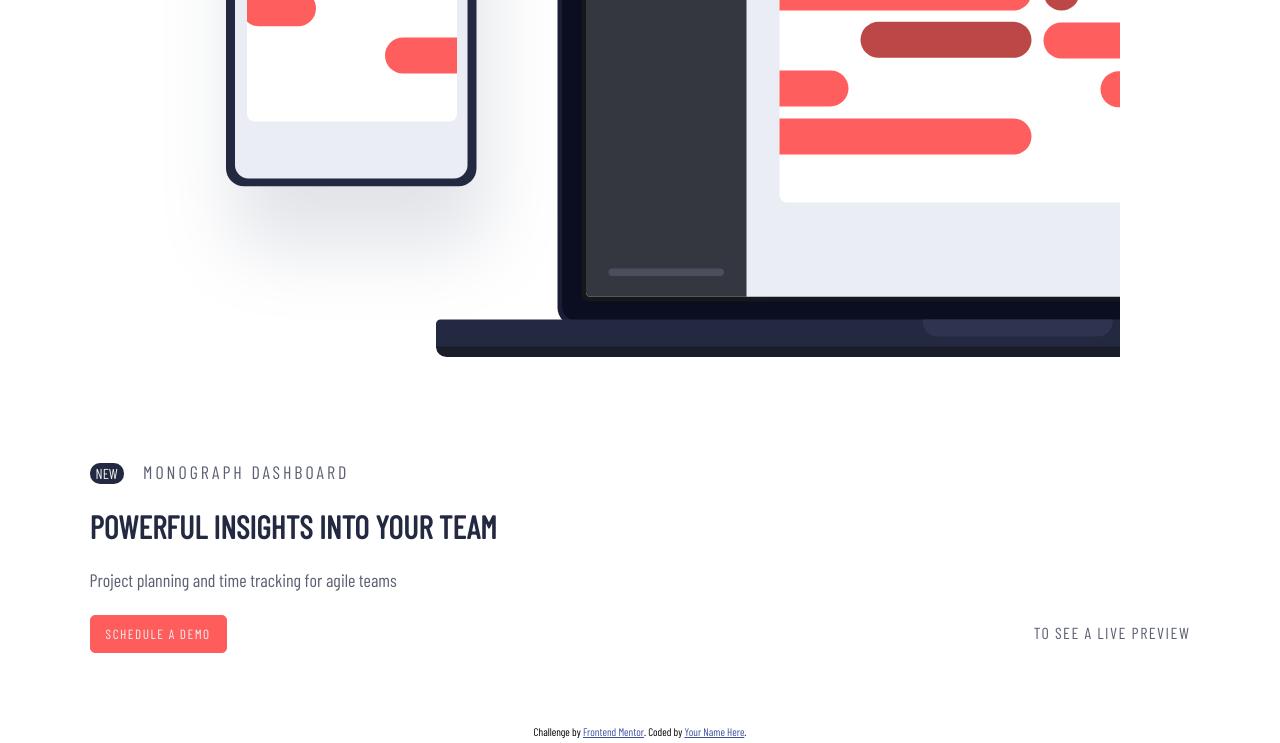
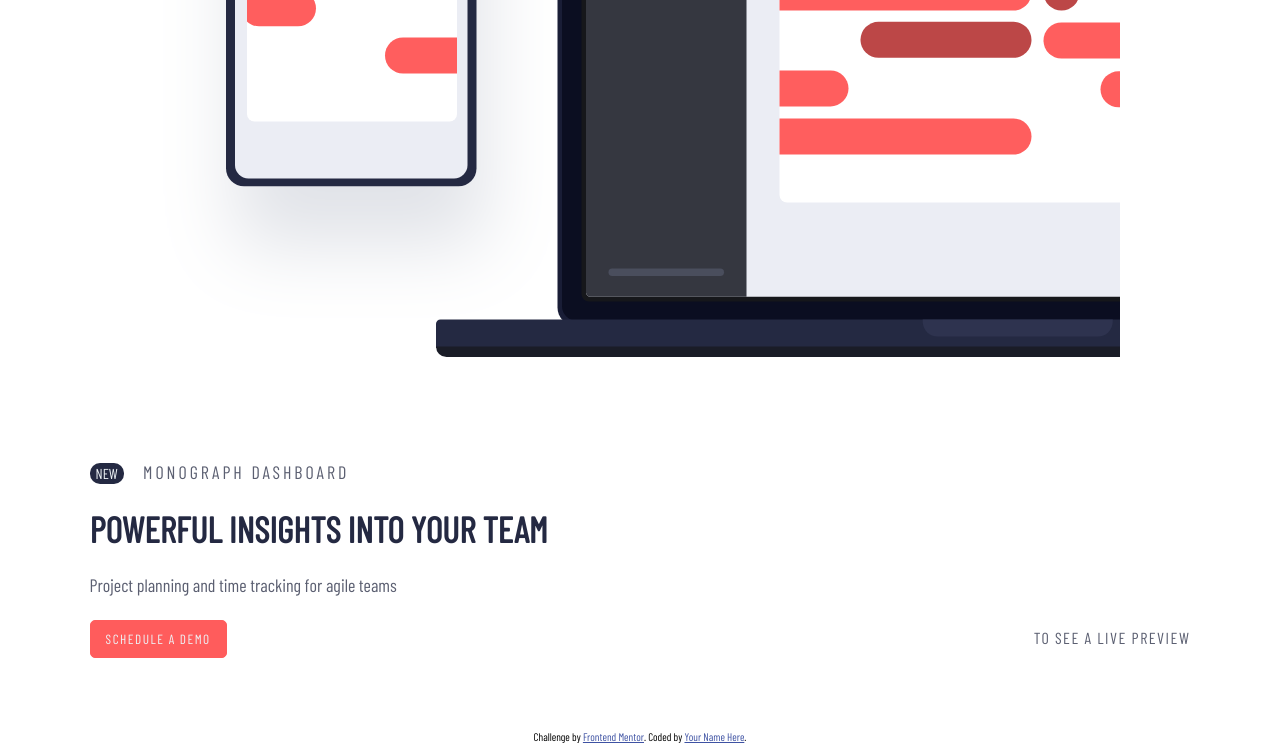
Before and after one commit to mtenkorang/project-tracking-intro, a plain HTML site: page index.html in a window 1280 px wide. Shown: the part 467-1210 px from the top of the page. Drawn offline with nearby package versions, Linux system fonts and the light colour scheme.

Commit message:
Minor fixes

```diff
--- a/css/style.css
+++ b/css/style.css
@@ -65,13 +65,14 @@ main {
 main h1 {
   text-transform: uppercase;
   color: hsl(230deg, 29%, 20%);
-  width: 80%;
+  max-width: 85%;
   font-weight: 700;
+  font-size: 2.25rem;
 }
 main h1 + p {
   font-size: 18px;
   margin: 1.5rem 0;
-  width: 80%;
+  max-width: 70%;
   color: hsl(230deg, 11%, 40%);
 }
 main div.new {
```
